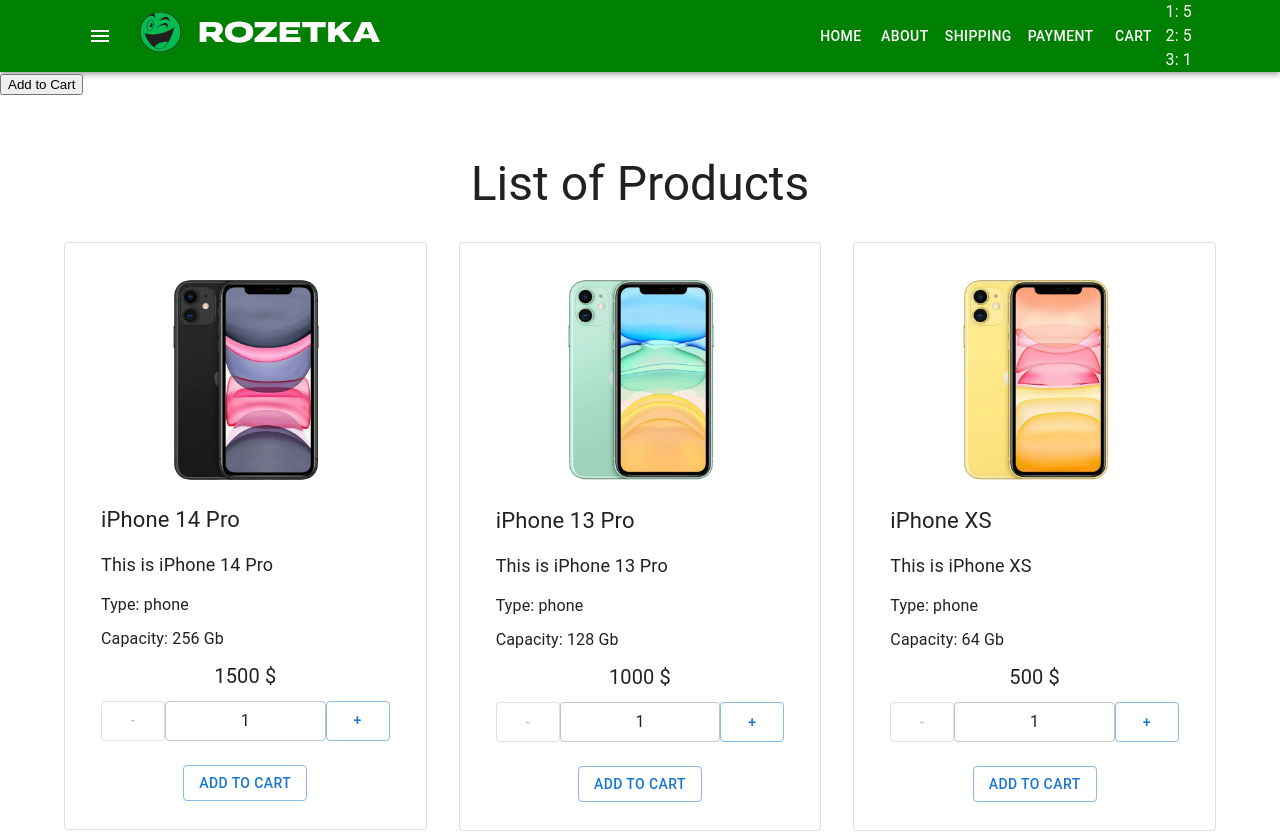
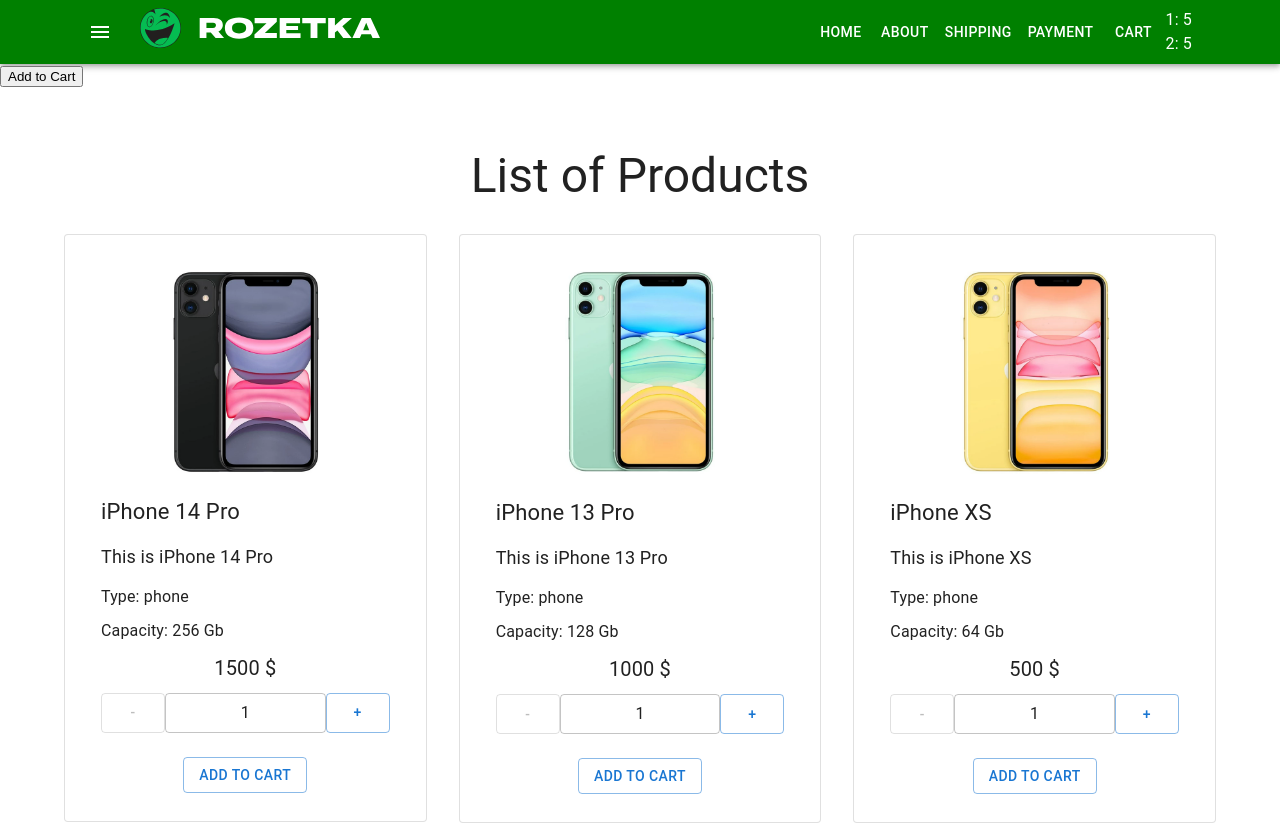
Before and after one commit to MaksAntoshkin/react-22-10, a React (Create React App) app: page / in a window 1280 px wide. Shown: the top 833 px of the page. Built offline with nearby package versions, Linux system fonts and the light colour scheme.

Commit message:
add check prevState

```diff
--- a/src/container/App/App.tsx
+++ b/src/container/App/App.tsx
@@ -15,13 +15,12 @@
     const [productsInCart, setProductsInCart] = useState<ProductsInCartType>({
         1: 5,
         2: 5,
-        3: 1,
     })
 
     const addProductToCart = (id: number, count: number) => {
         setProductsInCart((prevState) => ({
             ...prevState,
-            [id]: prevState[id] + count,
+            [id]: (prevState[id] || 0) + count,
         }))
     }
 
```
